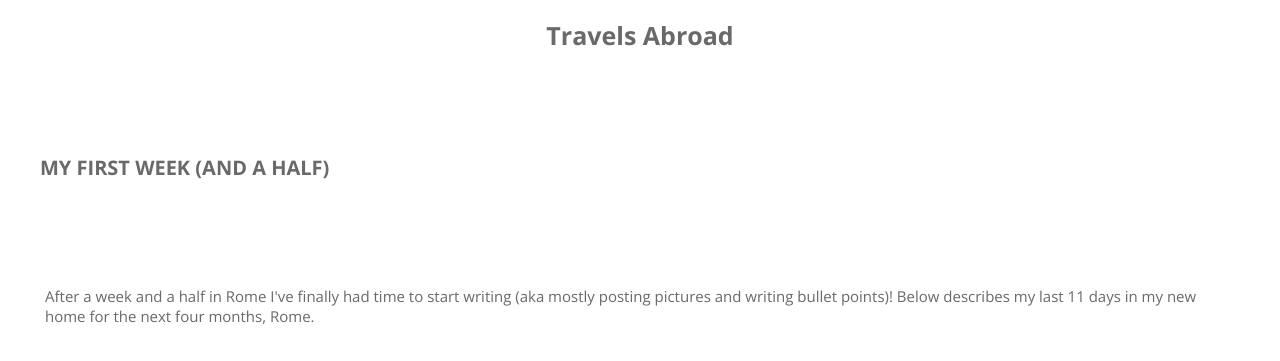
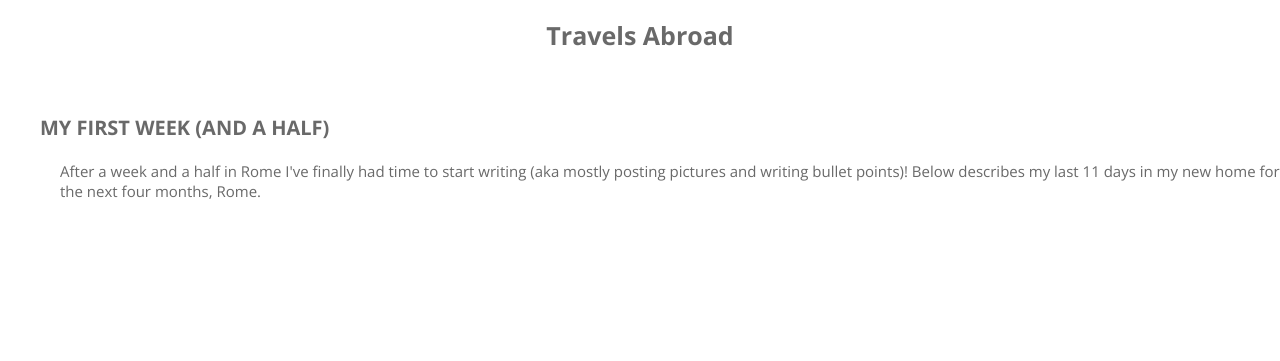
Before and after one commit to jannaerin/jannaerin.github.io, a plain HTML site: page blog.html in a window 1280 px wide. Shown: the part 81-442 px from the top of the page. Drawn offline with nearby package versions, Linux system fonts and the light colour scheme.

Commit message:
making blog wee15

```diff
--- a/styleblog.css
+++ b/styleblog.css
@@ -20,11 +20,11 @@ h2 {
 h3 {
   font-size: 20px;
   text-align: left;
-  padding: 2em;
+  margin-left: 2em;
 }
 
 p {
   font-size: 15px;
   text-align: left;
-  padding: 3em;
+  margin-left: 4em;
 }
```
Also changed, not shown: aboutme.html (+1 -1 lines).
